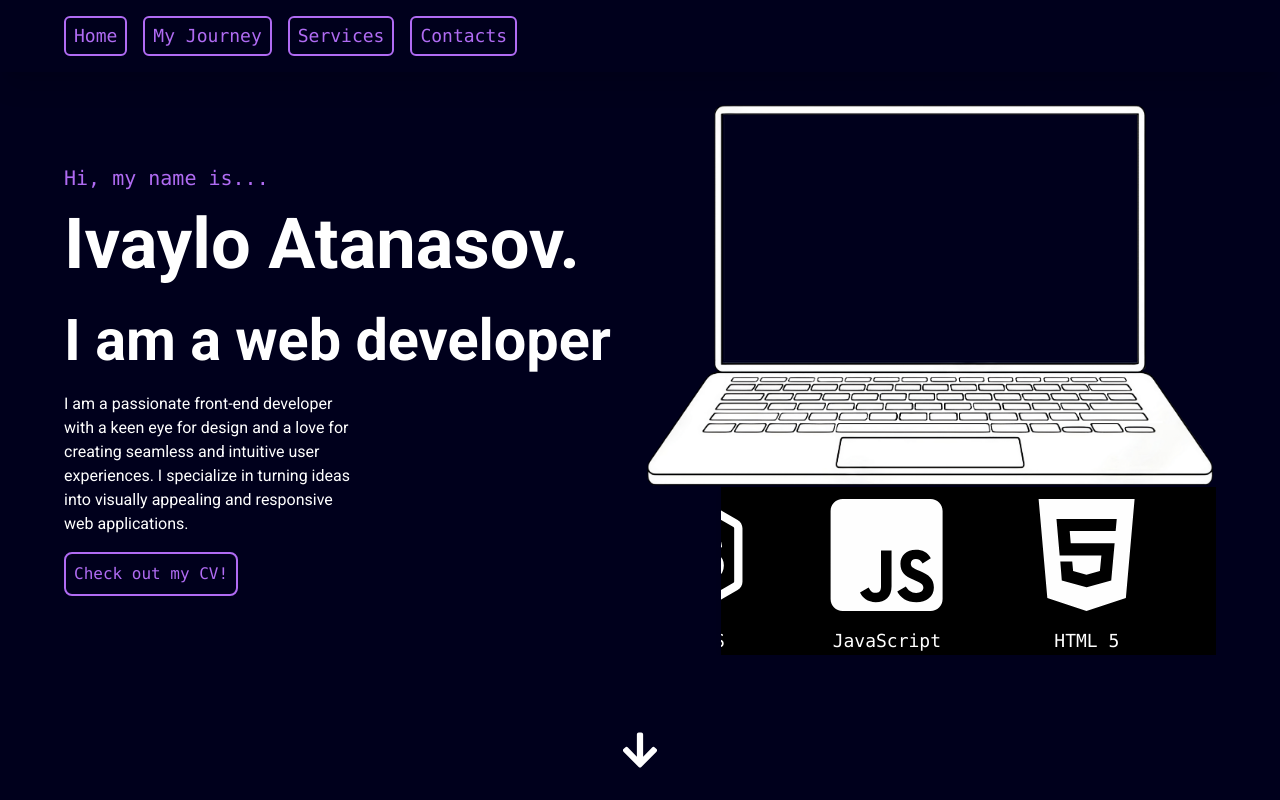
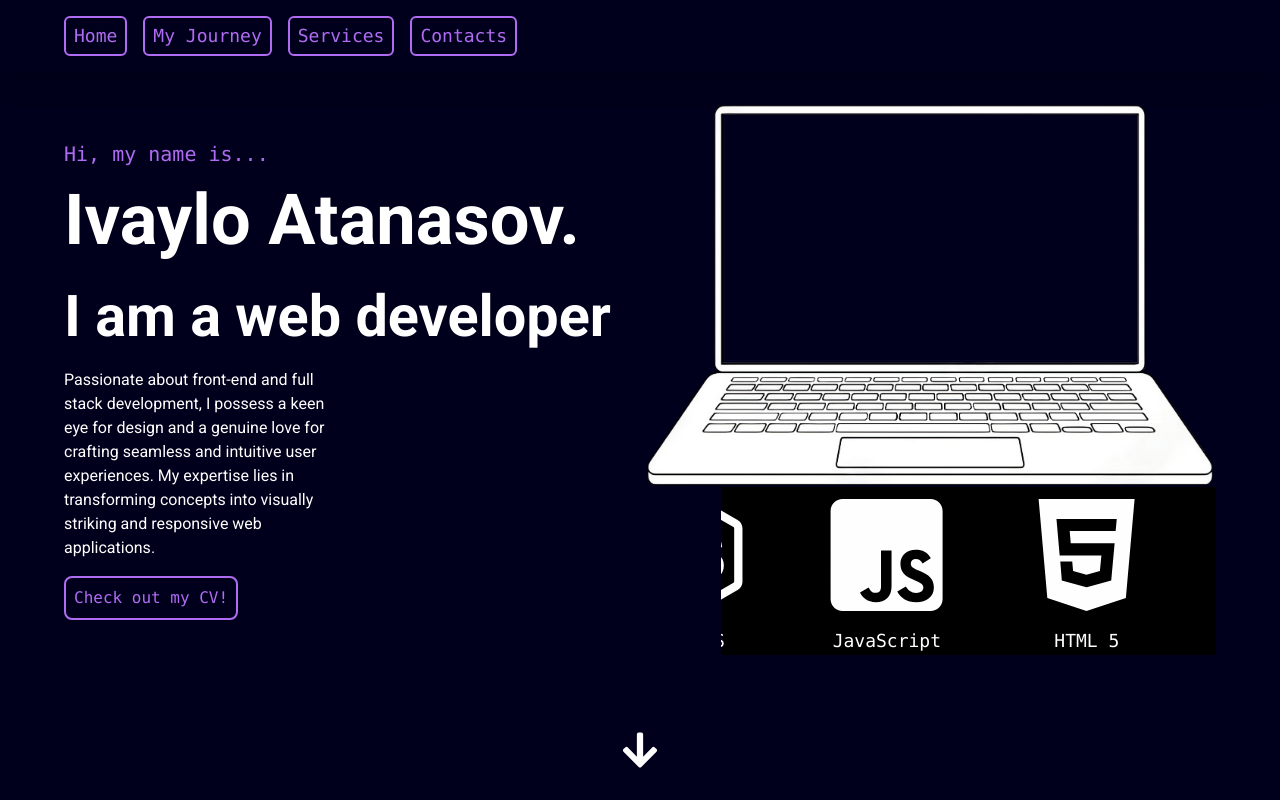
Before and after one commit to IvailoAtsv/portfolio, a React (Create React App) app: page / in a window 1280 px wide. Shown: the top 800 px of the page. Built offline with nearby package versions, Linux system fonts and the light colour scheme; the HTML template or start-up script is replaced by a standard one; what tailwindcss-animated would draw is missing.

Commit message:
fix: hero about me text rewrite

```diff
--- a/src/components/Hero.jsx
+++ b/src/components/Hero.jsx
@@ -34,7 +34,7 @@ export const Hero = () => {
                         <AccentTitle text={'Hi, my name is...'}/>
                         <MainTitle classes="whitespace-nowrap" text ={'Ivaylo Atanasov.'}/>
                         <SecondaryTitle classes="whitespace-nowrap" text={"I am a web developer"} />
-                        <h4 className="text-lightGray py-2">I am a passionate front-end developer with a keen eye for design and a love for creating seamless and intuitive user experiences. I specialize in turning ideas into visually appealing and responsive web applications. </h4>
+                        <h4 className="text-lightGray py-2">Passionate about front-end and full stack development, I possess a keen eye for design and a genuine love for crafting seamless and intuitive user experiences. My expertise lies in transforming concepts into visually striking and responsive web applications. </h4>
 
                     </div>
                     <button className={buttonStyle}>Check out my CV!</button>
```
